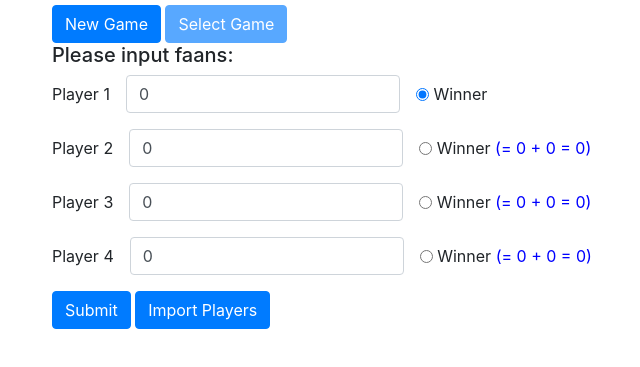
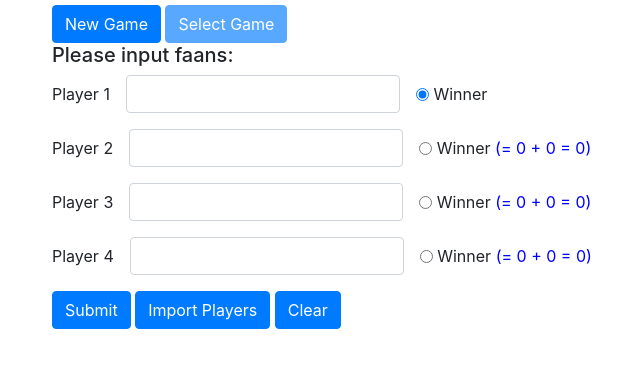
Before and after one commit to tmeng94/mahjonist, a plain HTML site: page static/index.html in a window 1280 px wide. Shown: the part 261-628 px from the top of the page, without its empty margins (76-716 px from the left). Drawn offline with Linux system fonts and the light colour scheme; no server answers.

Commit message:
add clear button

```diff
--- a/static/index.html
+++ b/static/index.html
@@ -14,30 +14,31 @@
 <form>
     <div class="form-group form-inline">
         <label for="playerFaan1" id="player1Name">Player 1</label>&emsp;
-        <input type="number" class="form-control" id="playerFaan1" name="faan" value="0" min="0">&emsp;
+        <input type="number" class="form-control" id="playerFaan1" name="faan" min="0">&emsp;
         <label class="radio-inline"><input type="radio" name="winner" value="0" checked />&nbsp;Winner</label>
         <label for="playerFaan1" class="finalFaan" id="player1FinalFaan"></label>&emsp;
     </div>
     <div class="form-group form-inline">
         <label for="playerFaan2" id="player2Name">Player 2</label>&emsp;
-        <input type="number" class="form-control" id="playerFaan2" name="faan" value="0" min="0">&emsp;
+        <input type="number" class="form-control" id="playerFaan2" name="faan" min="0">&emsp;
         <label class="radio-inline"><input type="radio" name="winner" value="1" />&nbsp;Winner</label>
         <label for="playerFaan2" class="finalFaan" id="player2FinalFaan"></label>&emsp;
     </div>
     <div class="form-group form-inline">
         <label for="playerFaan3" id="player3Name">Player 3</label>&emsp;
-        <input type="number" class="form-control" id="playerFaan3" name="faan" value="0" min="0">&emsp;
+        <input type="number" class="form-control" id="playerFaan3" name="faan" min="0">&emsp;
         <label class="radio-inline"><input type="radio" name="winner" value="2" />&nbsp;Winner</label>
         <label for="playerFaan3" class="finalFaan" id="player3FinalFaan"></label>&emsp;
     </div>
     <div class="form-group form-inline">
         <label for="playerFaan4" id="player4Name">Player 4</label>&emsp;
-        <input type="number" class="form-control" id="playerFaan4" name="faan" value="0" min="0">&emsp;
+        <input type="number" class="form-control" id="playerFaan4" name="faan" min="0">&emsp;
         <label class="radio-inline"><input type="radio" name="winner" value="3" />&nbsp;Winner</label>
         <label for="playerFaan4" class="finalFaan" id="player4FinalFaan"></label>&emsp;
     </div>
     <button type="button" class="btn btn-primary" id="newRound">Submit</button>
     <button type="button" class="btn btn-primary" id="importPlayers" data-toggle="modal" data-target="#importPlayersModal">Import Players</button>
+    <button type="button" class="btn btn-primary" id="clearFaans">Clear</button>
     <div id="errorText" class="text-danger"></div>
 </form>
 
--- a/static/index.js
+++ b/static/index.js
@@ -236,4 +236,11 @@ $(document).ready(function(){
             }
         });
     });
+
+    $('#clearFaans').click(function(){
+        for (let i = 1; i <= 4; i++) {
+            $("input[id=playerFaan" + i + "]").val("");
+        }
+        setFinalFaans();
+    });
 });
```
